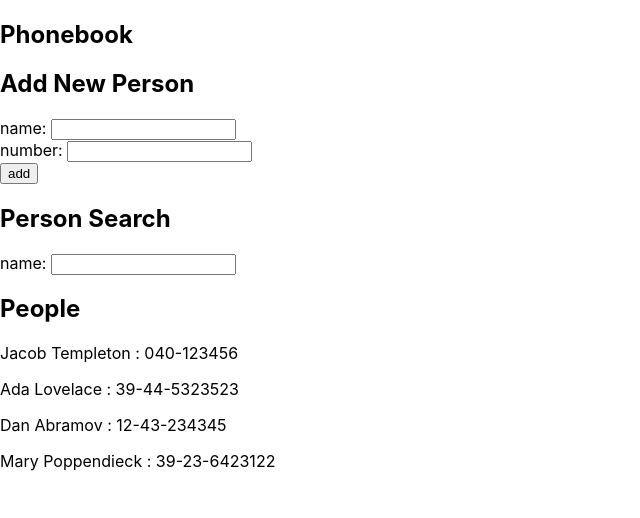
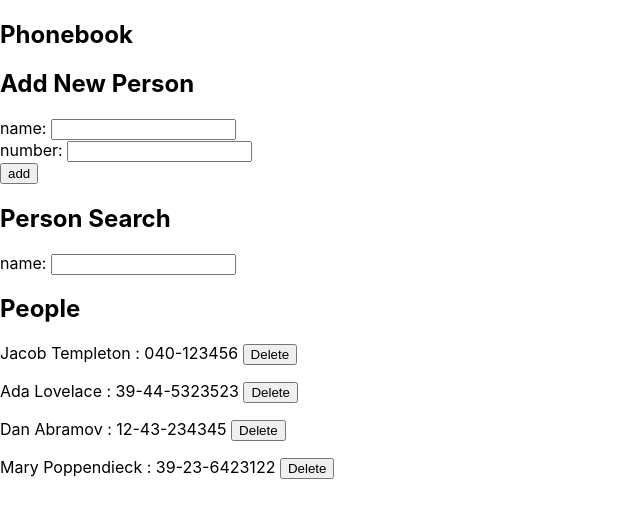
Before and after one commit to JWCTempleton/phonebookApp, a React (Create React App) app in the folder phonebookapp/: page / in a window 1280 px wide. Shown: the top 518 px of the page, without its empty margins (0-640 px from the left). Built offline with nearby package versions, Linux system fonts and the light colour scheme; data requests are answered from the project's data file.

Commit message:
Add delete button to each rendered person from db array, a function to handle deleting the entry based on the id of the entry. Currently only console logs the confirmation, no axios delete request used yet

```diff
--- a/phonebookapp/src/App.js
+++ b/phonebookapp/src/App.js
@@ -51,6 +51,13 @@ function App() {
     setSearchedName(event.target.value);
   };
 
+  const handleDelete = (id) => {
+    const entry = persons.find((person) => person.id === id);
+    if (window.confirm(`Do you want to delete the entry for ${entry.name}?`)) {
+      console.log(`${entry.name} has been deleted.`);
+    }
+  };
+
   const filteredNames = persons.filter((person) =>
     person.name.toLowerCase().includes(searchedName.toLowerCase())
   );
@@ -71,7 +78,7 @@ function App() {
       <PersonSearch searchedName={searchedName} handleSearch={handleSearch} />
       <h2>People</h2>
 
-      <AllPeople filteredNames={filteredNames} />
+      <AllPeople filteredNames={filteredNames} handleDelete={handleDelete} />
     </div>
   );
 }
--- a/phonebookapp/src/components/AllPeople.jsx
+++ b/phonebookapp/src/components/AllPeople.jsx
@@ -1,8 +1,8 @@
 import Person from "./Person";
 
-const AllPeople = ({ filteredNames }) => {
+const AllPeople = ({ filteredNames, handleDelete }) => {
   return filteredNames.map((person) => (
-    <Person key={person.id} person={person} />
+    <Person key={person.id} person={person} handleDelete={handleDelete} />
   ));
 };
 
--- a/phonebookapp/src/components/Person.jsx
+++ b/phonebookapp/src/components/Person.jsx
@@ -1,7 +1,8 @@
-const Person = ({ person }) => {
+const Person = ({ person, handleDelete }) => {
   return (
     <p>
-      {person.name} : {person.number}
+      {person.name} : {person.number}{" "}
+      <button onClick={() => handleDelete(person.id)}>Delete</button>
     </p>
   );
 };
```
